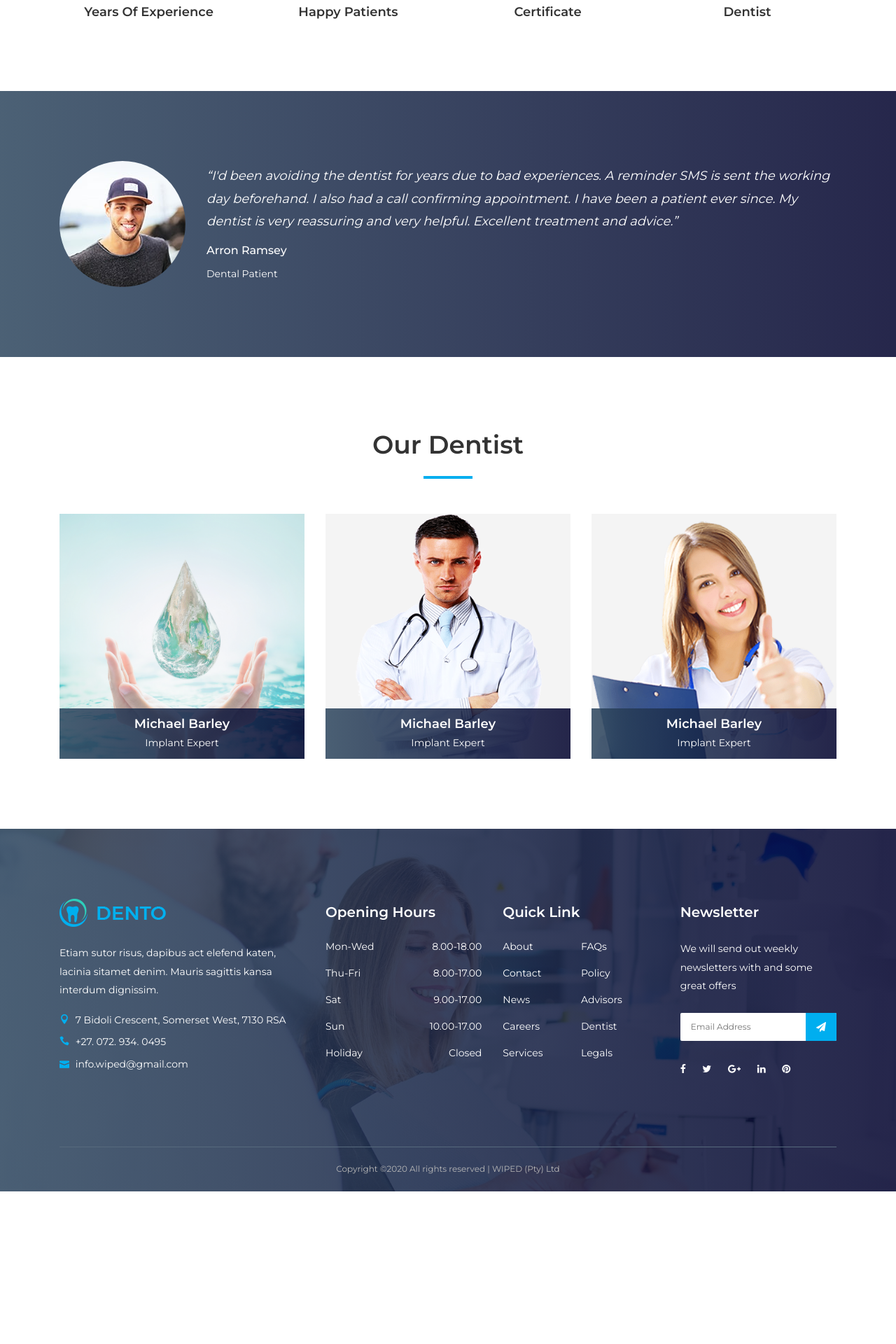
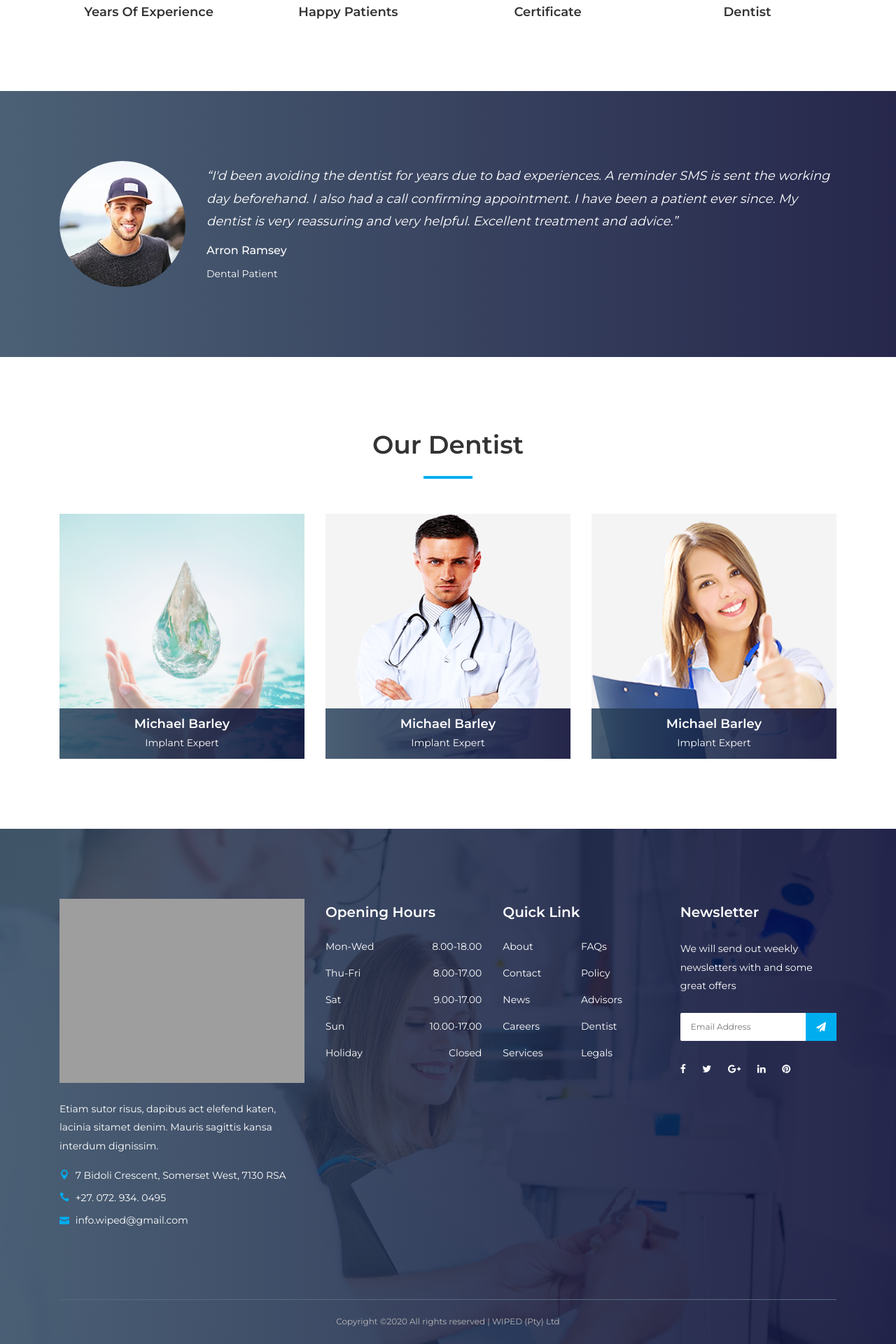
Before and after one commit to wipedsite/wipedDjango, a Django app: page /about.html in a window 1280 px wide. Shown: the part 1169-3089 px from the top of the page at 70% size. Before the commit the page ends 2871 px from the top, so only its background shows below. Run offline with Django 3.2, Linux system fonts and the light colour scheme; some libraries are stand-ins or nearby versions; some web fonts are replaced; grey boxes are pictures that could not be loaded.

Commit message:
Fixing footer

```diff
--- a/website/templates/base.html
+++ b/website/templates/base.html
@@ -121,7 +121,7 @@
         <!-- Single Footer Widget -->
         <div class="col-12 col-sm-6 col-lg-4">
           <div class="single-footer-widget">
-            <a href="./index.html" class="d-block mb-4"><img src="{% static 'website/img/core-img/logo.png' %}" alt=""></a>
+            <a href="./index.html" class="d-block mb-4"><img src="{% static '...' %}" alt=""></a>
             <p>Etiam sutor risus, dapibus act elefend katen, lacinia sitamet denim. Mauris sagittis kansa interdum dignissim.</p>
             <div class="footer-contact">
               <p><i class="icon_pin"></i> 7 Bidoli Crescent, Somerset West, 7130 RSA</p>
```
